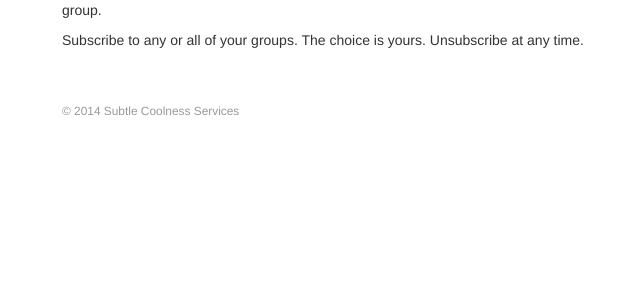
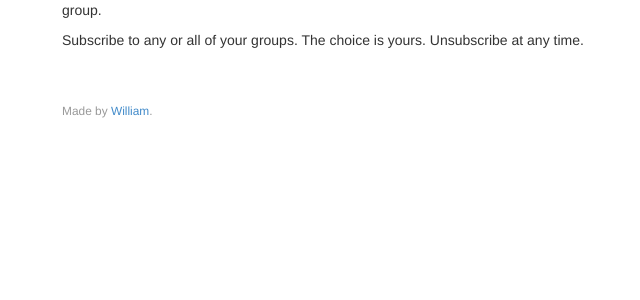
Before and after one commit to williamjacksn/groupmemail, a Flask app: page / in a window 1280 px wide. Shown: the part 159-459 px from the top of the page, without its empty margins (8-648 px from the left). Run offline with Flask 2, Linux system fonts and the light colour scheme; some libraries are stand-ins or nearby versions.

Commit message:
Change footnote

```diff
--- a/templates/base.html
+++ b/templates/base.html
@@ -11,7 +11,7 @@
                 <div id="main_content" class="col-md-8">
                     <h1>{% block header %}{% endblock %}</h1>
                     {% block content %}{% endblock %}
-                    <p class="text-muted"><br><br><small>&copy; 2014 Subtle Coolness Services</small></p>
+                    <p class="text-muted"><br><br><small>Made by <a href="http://blog.subtlecoolness.com/">William</a>.</small></p>
                 </div>
             </div>
         </div>
```
